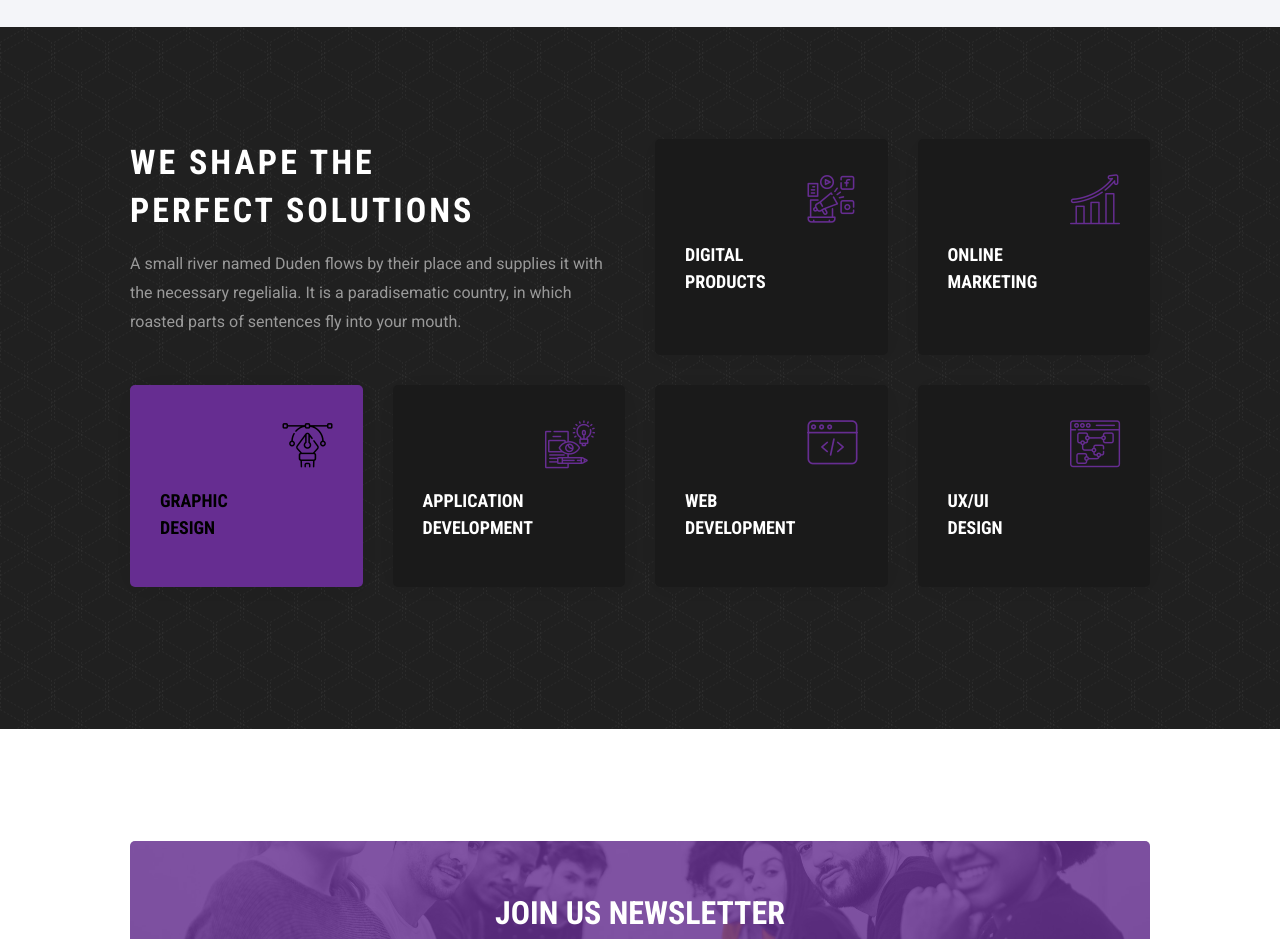
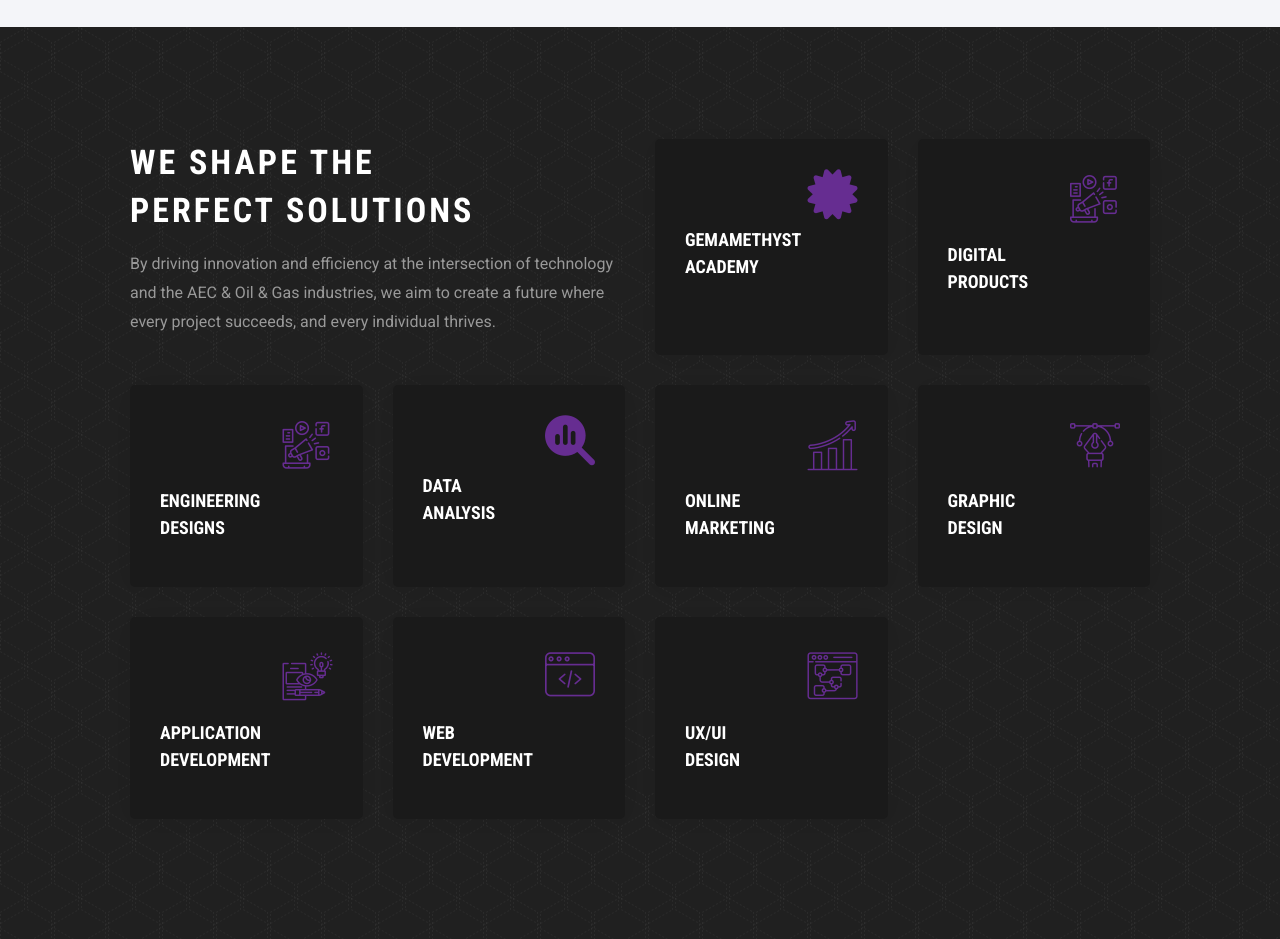
Before and after one commit to heptuene123098/Gemamethyst-Nigeria-Limited, a plain HTML site: page pricing.html in a window 1280 px wide. Shown: the part 1500-2439 px from the top of the page. Drawn offline with Linux system fonts and the light colour scheme; some packages are replaced by stand-ins of ours; no server answers; a web font is replaced by a local one.

Commit message:
update on pricing

```diff
--- a/pricing.html
+++ b/pricing.html
@@ -144,13 +144,25 @@
 	<div class="col-md-6 d-flex align-self-stretch ftco-animate">
 	<div class="pb-4 heading-section heading-section-white">
 	<h2 class="mb-3">We Shape The <br> Perfect Solutions</h2>
-<p class="mb-4">A small river named Duden flows by their place and supplies it with the necessary regelialia. It is a paradisematic country, in which roasted parts of sentences fly into your mouth.</p>
+	<p class="mb-4">By driving innovation and efficiency at the intersection of technology and the AEC &amp; Oil & Gas industries, we aim to create a future where every project succeeds, and every individual thrives.</p>
 	</div>
 	</div>
 	<div class="col-md-3 d-flex align-self-stretch ftco-animate">
 		<div class="services">
 		<div class="d-flex justify-content-end">
-<div class="icon d-flex"><span class="flaticon-bullhorn"></span></div>
+		<div class="icon d-flex"><span class="fa-solid fa-certificate"></span></div>
+		</div>
+		<div class="media-body">
+		<h3 class="heading mb-3">Gemamethyst <br>Academy</h3>
+		</div>
+		<a href="#" class="btn-custom d-flex align-items-center justify-content-center"><span class="fa fa-chevron-right"></span></a>
+		</div>
+	</div>
+	<div class="col-md-3 d-flex align-self-stretch ftco-animate">
+		<div class="services">
+			<div class="d-flex justify-content-end">
+				<div class="icon d-flex"><span class="flaticon-bullhorn"></span>
+				</div>
 			</div>
 			<div class="media-body">
 			<h3 class="heading mb-3">Digital <br>Products</h3>
@@ -161,7 +173,31 @@
 	<div class="col-md-3 d-flex align-self-stretch ftco-animate">
 		<div class="services">
 			<div class="d-flex justify-content-end">
-<div class="icon d-flex"><span class="flaticon-stats"></span></div>
+				<div class="icon d-flex"><span class="flaticon-bullhorn	"></span>
+				</div>
+			</div>
+			<div class="media-body">
+				<h3 class="heading mb-3">Engineering <br>Designs</h3>
+			</div>
+			<a href="#" class="btn-custom d-flex align-items-center justify-content-center"><span class="fa fa-chevron-right"></span></a>
+		</div>
+	</div>
+	<div class="col-md-3 d-flex align-self-stretch ftco-animate">
+		<div class="services">
+		<div class="d-flex justify-content-end">
+		<div class="icon d-flex"><span class="fa-solid fa-magnifying-glass-chart"></span></div>
+		</div>
+		<div class="media-body">
+		<h3 class="heading mb-3">Data <br>Analysis</h3>
+		</div>
+		<a href="#" class="btn-custom d-flex align-items-center justify-content-center"><span class="fa fa-chevron-right"></span></a>
+		</div>
+	</div>
+	<div class="col-md-3 d-flex align-self-stretch ftco-animate">
+		<div class="services">
+			<div class="d-flex justify-content-end">
+				<div class="icon d-flex"><span class="flaticon-stats"></span>
+				</div>
 			</div>
 			<div class="media-body">
 				<h3 class="heading mb-3">Online <br>Marketing</h3>
@@ -170,7 +206,7 @@
 		</div>
 	</div>
 	<div class="col-md-3 d-flex align-self-stretch ftco-animate">
-<div class="services active">
+	<div class="services">
 	<div class="d-flex justify-content-end">
 	<div class="icon d-flex"><span class="flaticon-vector"></span></div>
 	</div>
```
Lines whose indentation alone changed are shown as unchanged.
